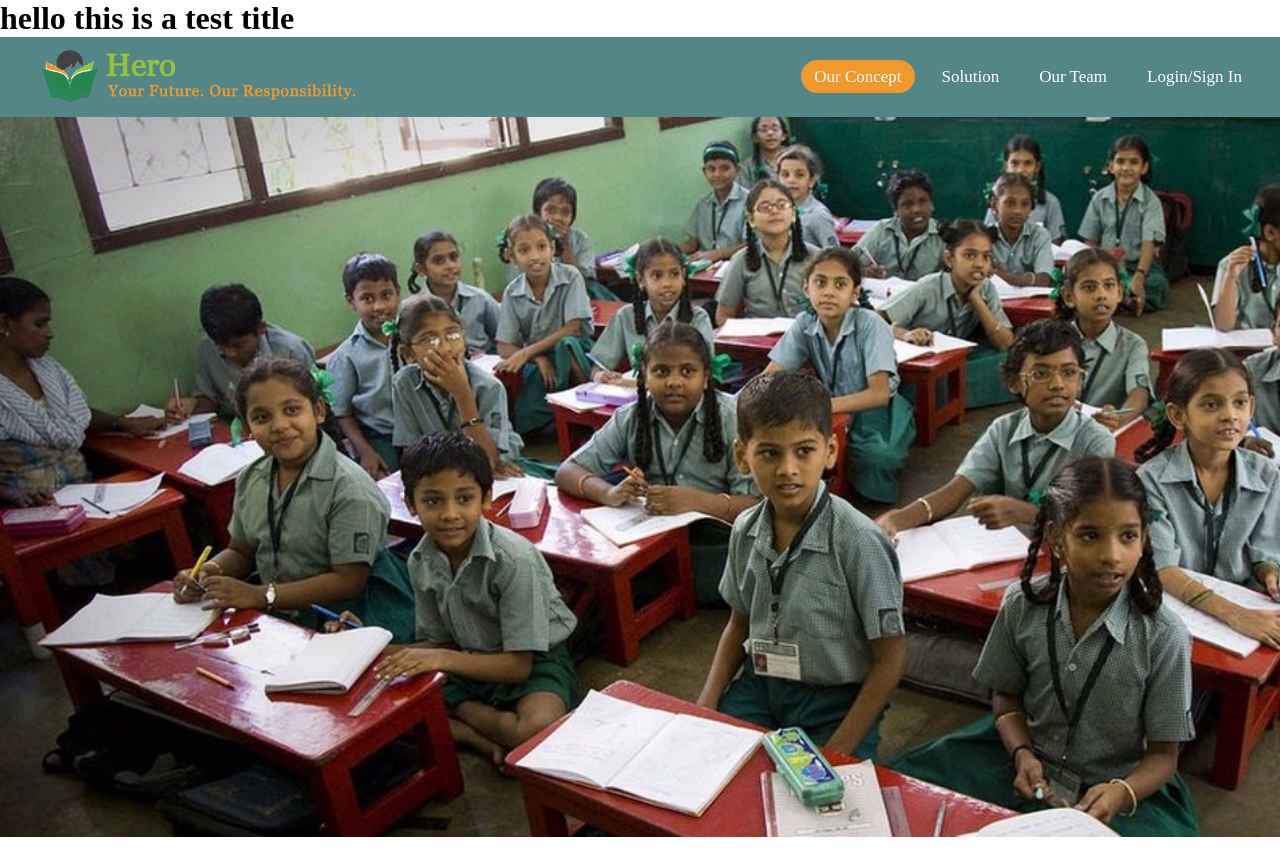
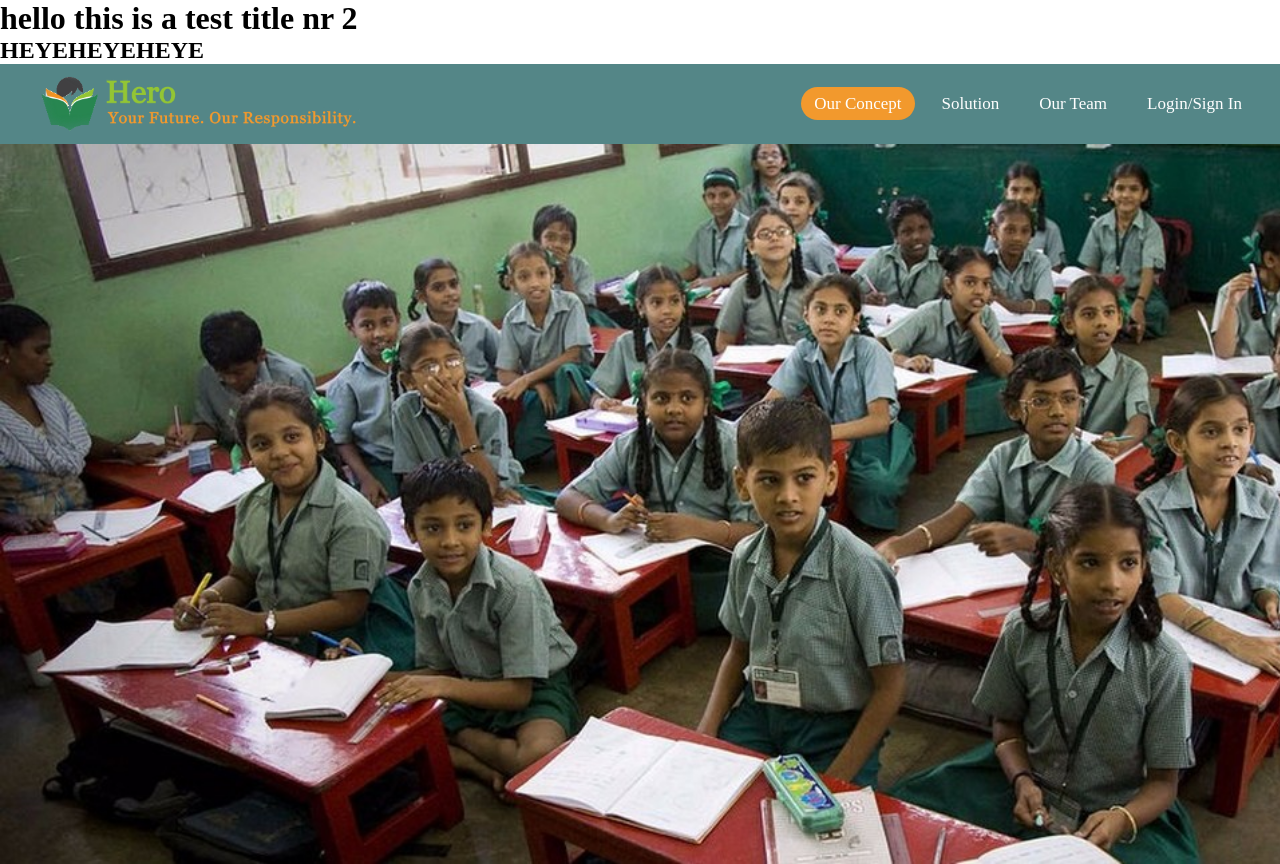
Before and after one commit to mortazaBaqeri/DAFE1200-1-20H-Webutvikling-og-inkluderende-design, a plain HTML site: page index.html in a window 1280 px wide. Before the commit the page ends 837 px from the top, so only its background shows below. Drawn offline with Linux system fonts and the light colour scheme; files whose address does not match are found by name.

Commit message:
fixa på koden din brur

```diff
--- a/index.html
+++ b/index.html
@@ -8,7 +8,8 @@
     <title>Document</title>
 </head>
 <body>
-    <h1>hello this is a test title</h1>
+    <h1>hello this is a test title nr 2</h1>
+    <h2>HEYEHEYEHEYE</h2>
     <header>
         <nav>
             <input type="checkbox" id="check-box">
```
Also changed, not shown: Images/Hero.png (renamed from Hero.png), Images/Hero1.png (renamed from Hero1.png), Images/Image1.jpeg (renamed from Image1.jpeg).
